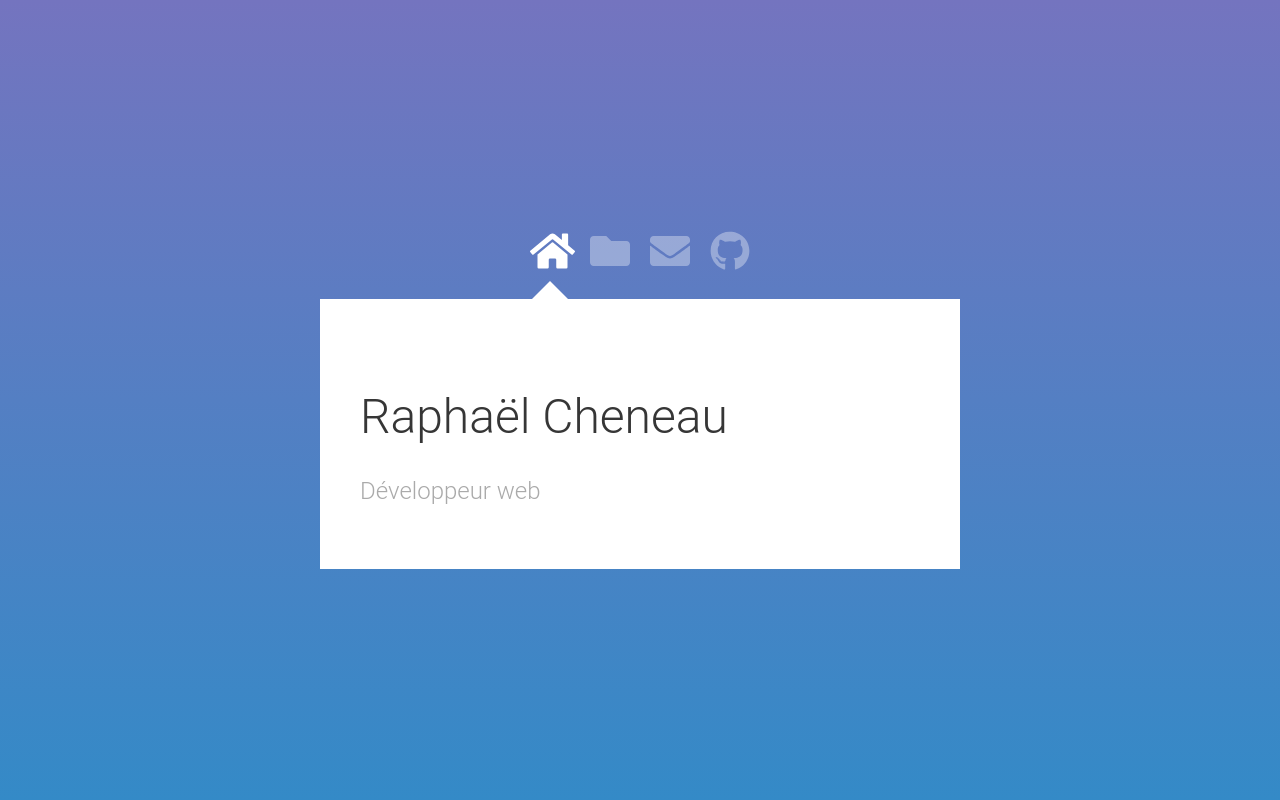
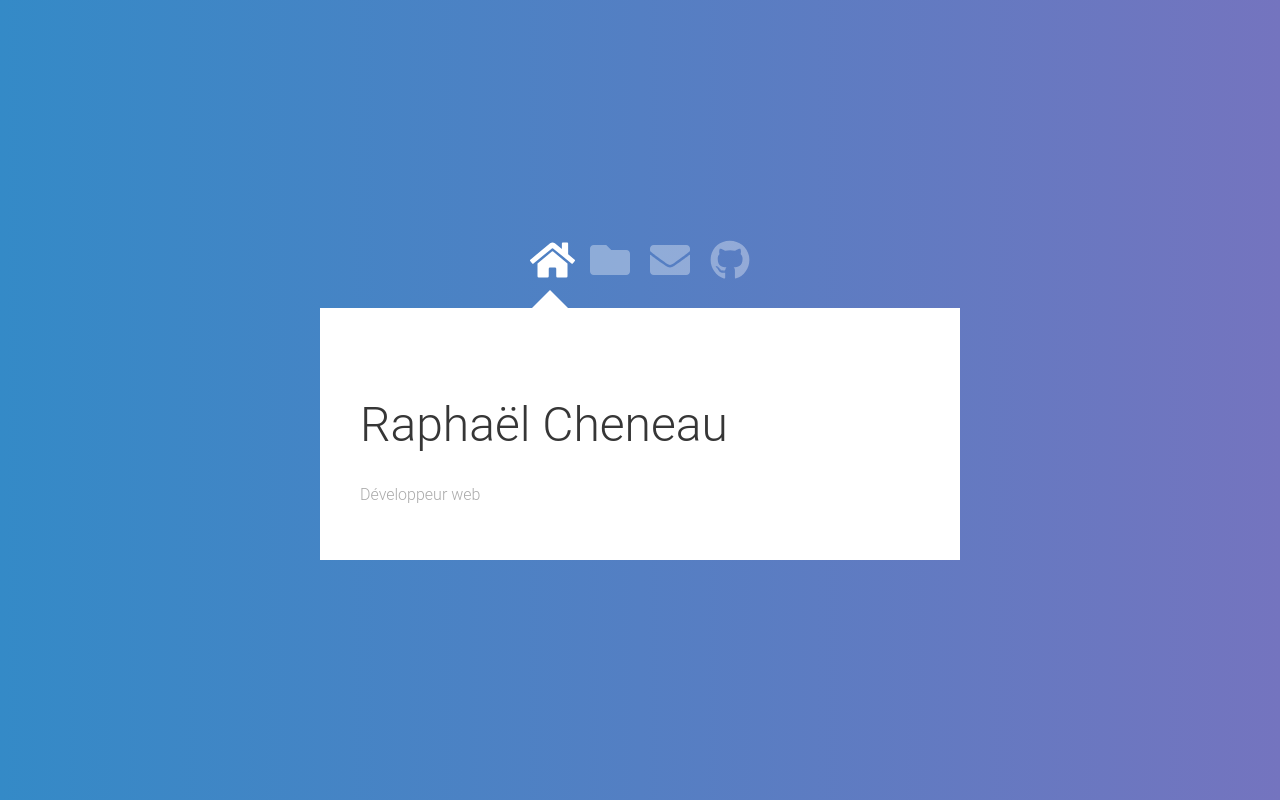
Before and after one commit to rcheneau/personal-website, a Vue app: page / in a window 1280 px wide. Built offline with nearby package versions, Linux system fonts and the light colour scheme.

Commit message:
Change background color

```diff
--- a/src/App.vue
+++ b/src/App.vue
@@ -45,18 +45,13 @@
     p {
         color: #aaa;
         font-size: 1em;
-
-        @include sm {
-            font-size: 1.5em;
-        }
     }
 
     #app {
         display: flex;
         justify-content: center;
         align-items: center;
-        background: rgb(116, 116, 191);
-        background: linear-gradient(180deg, rgba(116, 116, 191, 1) 0%, rgba(52, 138, 199, 1) 100%);
+        background: linear-gradient(to right, #348AC7, #7474BF);
     }
 
     #main {
```
